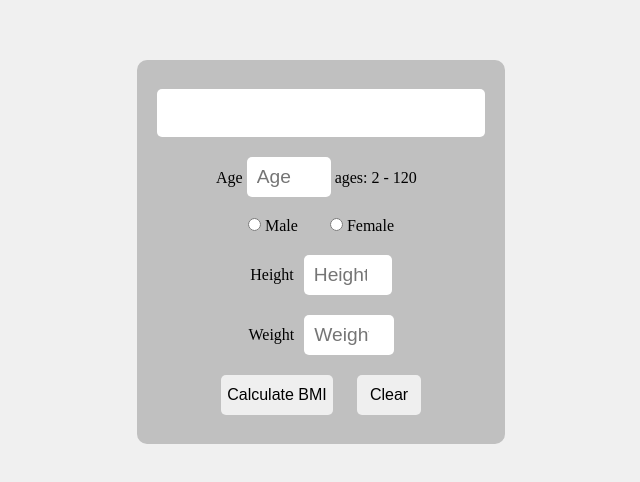
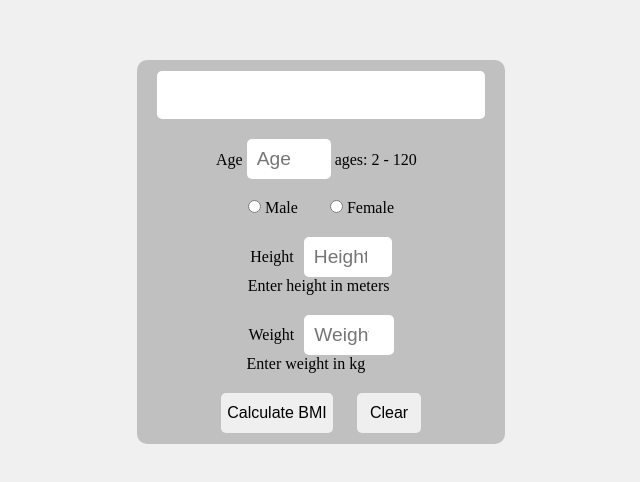
Before and after one commit to Youngdylan360/The-BMI-calculator-app, a plain HTML site: page index.html in a window 1280 px wide. Shown: the part 148-630 px from the top of the page, without its empty margins (319-959 px from the left). Drawn offline with Linux system fonts and the light colour scheme.

Commit message:
Enhance BMI calculator input prompts
Added height and weight input prompts.

```diff
--- a/index.html
+++ b/index.html
@@ -47,6 +47,7 @@
                     <label for="height">Height</label>
                     <input type="number" name="user-height" id="height" placeholder="Height in cm" max="3.0" min="0.5" class="height-input js-height-input">
                 </div>
+                <p>Enter height in meters</p>
                 <div class="js-height-warning">
                     <!-- <p class="js-height-warning"></p> -->
                 </div>
@@ -57,6 +58,7 @@
                     <label for="weight">Weight</label>
                     <input type="number" name="user-weight" id="weight" placeholder="Weight in kg" max="500" min="10" class="weight-input js-weight-input">
                 </div>
+                <p>Enter weight in kg</p>
                 <p class="js-weight-warning"></p>
             </div>
 
```
